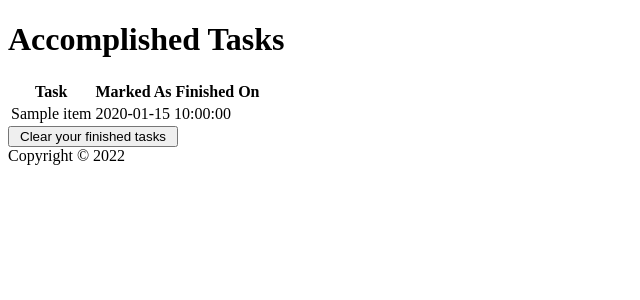
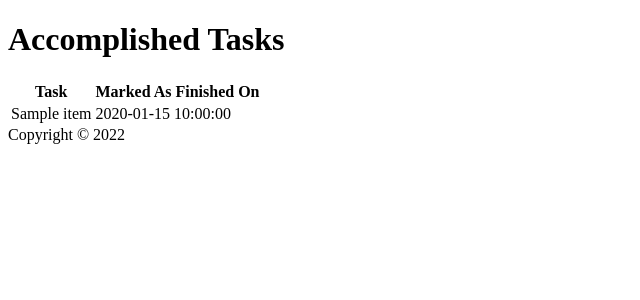
Before and after one commit to josemartin357/pet-care, a Flask app: template templates/completed.html in a window 1280 px wide. Shown: the part 114-414 px from the top of the page, without its empty margins (0-640 px from the left). Run offline with Flask 2, Linux system fonts and the light colour scheme; the template is opened without the code that fills it: most values are stand-ins (such as "Sample title", 1, 10 or a date in 2020); some libraries are stand-ins or nearby versions.

Commit message:
Recap: added a route for completed.html that will display accomplished tasks.

```diff
--- a/app.py
+++ b/app.py
@@ -261,7 +261,7 @@ def checked():
         # insert checked item(s) to completed table
         db.execute("INSERT INTO completed (name, user_id, datetime) VALUES (:name, :user_id, :datetime)",
                    name=clicked_task['name'], user_id=session['user_id'], datetime=get_datetime())
-        # removing checked item(s) from reminders table
+        # removing checked item(s) from table
         db.execute("DELETE FROM reminders WHERE id = :task_id",
                    task_id=clicked_task['id'])
 
@@ -271,3 +271,13 @@ def checked():
 
     # returning data as json for url checked in ajax
     return (jsonify(tasks))
+
+# ROUTE TO DISPLAY ACCOMPLISHED TASKS
+@app.route("/accomplished", methods=["GET"])
+@login_required
+def finished_task():
+    """display finished tasks"""
+    if request.method == "GET":
+        finished_tasks = db.execute("SELECT * FROM completed WHERE user_id = :user_id",
+                               user_id=session["user_id"])
+        return render_template("completed.html", finished_tasks=finished_tasks)
--- a/templates/completed.html
+++ b/templates/completed.html
@@ -16,36 +16,12 @@
   </thead>
 
   <tbody>
-    <!-- {% if completed %}  -->
-    {% for item in completed %}
+    {% for item in finished_tasks %}
     <tr>
       <td>{{ item.name }}</td>
       <td>{{ item.datetime }}</td>
     </tr>
     {% endfor %}
-    <!-- {% else %} -->
-    <!-- <tr>
-      <td colspan="2" align="center">
-        No tasks have been completed.
-        <br />
-        Did you forget to mark your tasks as completed?
-        <br />
-        Click this
-        <a href="/"><span>link</span></a> and choose the tasks that have been
-        finished.
-      </td>
-    </tr> -->
-    <!-- {% endif %} -->
   </tbody>
 </table>
-<form method="post" action="/completed">
-  <button
-    type="submit"
-    id="clear_completed"
-    class="btn btn-danger"
-    style="width: 170px"
-  >
-    Clear your finished tasks
-  </button>
-</form>
 {% endblock %}
--- a/templates/layout.html
+++ b/templates/layout.html
@@ -25,7 +25,7 @@
         <ul>
           <li><a href="/">Tasks</a></li>
           <li><a href="/goals">Future Plans</a></li>
-          <li><a href="/completed">Accomplished Tasks</a></li>
+          <li><a href="/accomplished">Accomplished Tasks</a></li>
           <li><a href="/">User Settings</a></li>
         </ul>
       </div>
```
Also changed, not shown: todolist.db, 3 other files.
